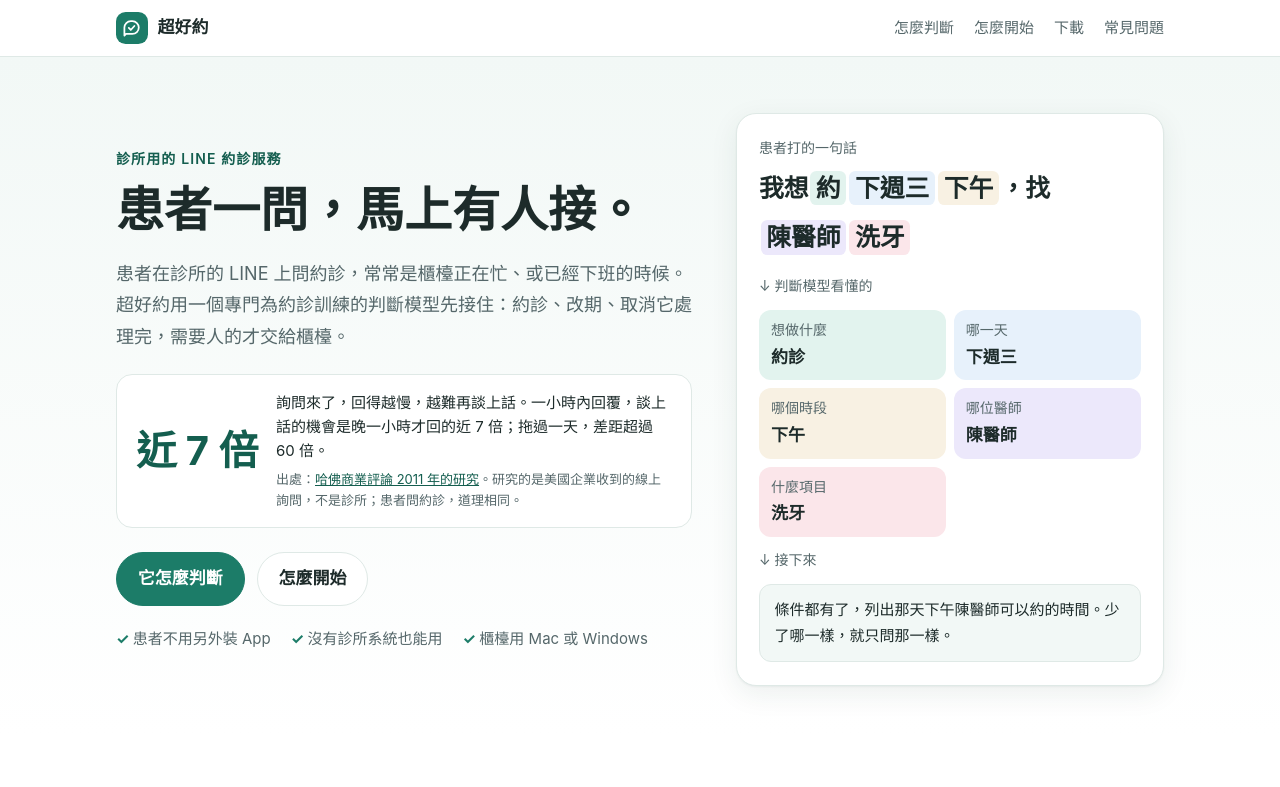
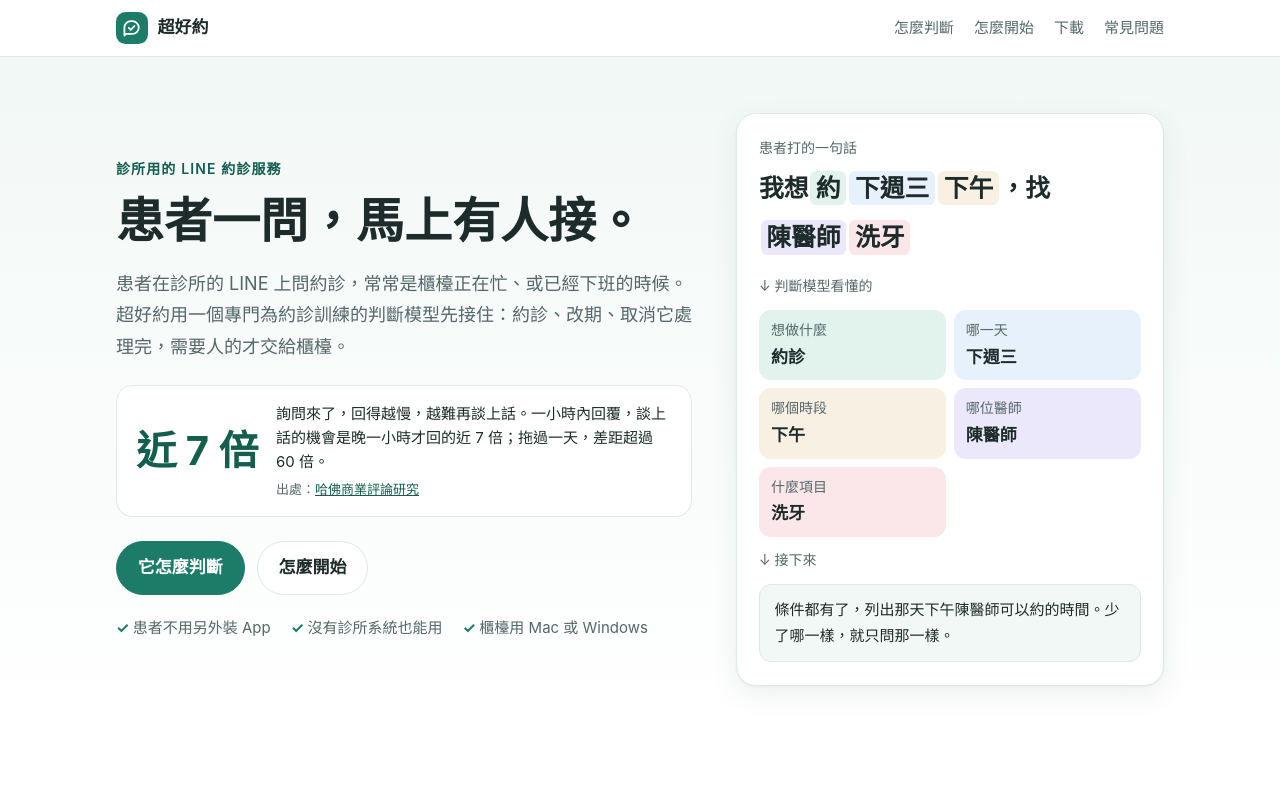
Before and after one commit to sona-orbit/chaohaoyue, a plain HTML site: page index.html in a window 1280 px wide. Shown: the top 787 px of the page. Drawn offline with Linux system fonts and the light colour scheme.

Commit message:
Home: shorten the source line

```diff
--- a/index.html
+++ b/index.html
@@ -32,7 +32,7 @@
     <div class="kicker">診所用的 LINE 約診服務</div>
     <h1><span class="nb">患者一問，</span><span class="nb">馬上有人接。</span></h1>
     <p class="sub">患者在診所的 LINE 上問約診，常常是櫃檯正在忙、或已經下班的時候。超好約用一個專門為約診訓練的判斷模型先接住：約診、改期、取消它處理完，需要人的才交給櫃檯。</p>
-    <div class="stat"><b>近 7 倍</b><p>詢問來了，回得越慢，越難再談上話。一小時內回覆，談上話的機會是晚一小時才回的近 7 倍；拖過一天，差距超過 60 倍。<small>出處：<a href="https://hbr.org/2011/03/the-short-life-of-online-sales-leads">哈佛商業評論 2011 年的研究</a>。研究的是美國企業收到的線上詢問，不是診所；患者問約診，道理相同。</small></p></div>
+    <div class="stat"><b>近 7 倍</b><p>詢問來了，回得越慢，越難再談上話。一小時內回覆，談上話的機會是晚一小時才回的近 7 倍；拖過一天，差距超過 60 倍。<small>出處：<a href="https://hbr.org/2011/03/the-short-life-of-online-sales-leads">哈佛商業評論研究</a></small></p></div>
     <div class="cta"><a class="btn primary" href="/chaohaoyue/#core">它怎麼判斷</a><a class="btn" href="/chaohaoyue/#start">怎麼開始</a></div>
     <ul class="facts"><li>患者不用另外裝 App</li><li>沒有診所系統也能用</li><li>櫃檯用 Mac 或 Windows</li></ul>
   </div>
```
